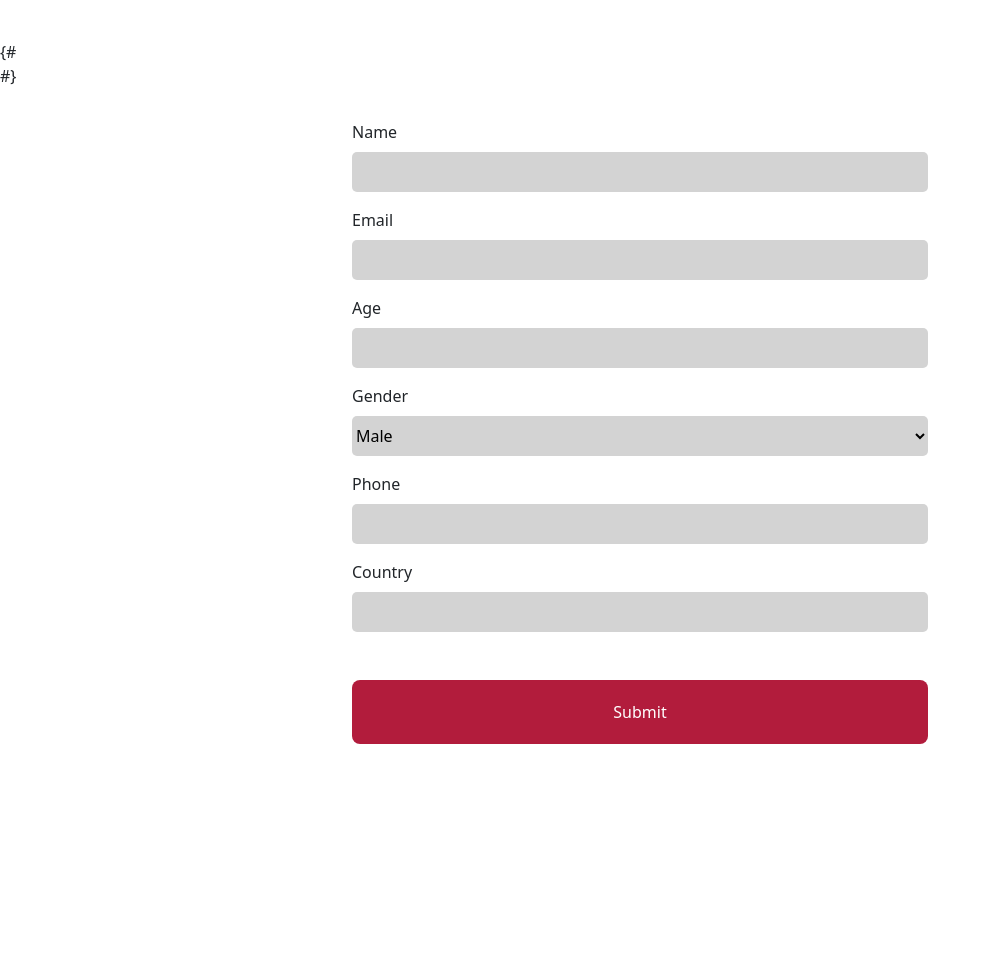
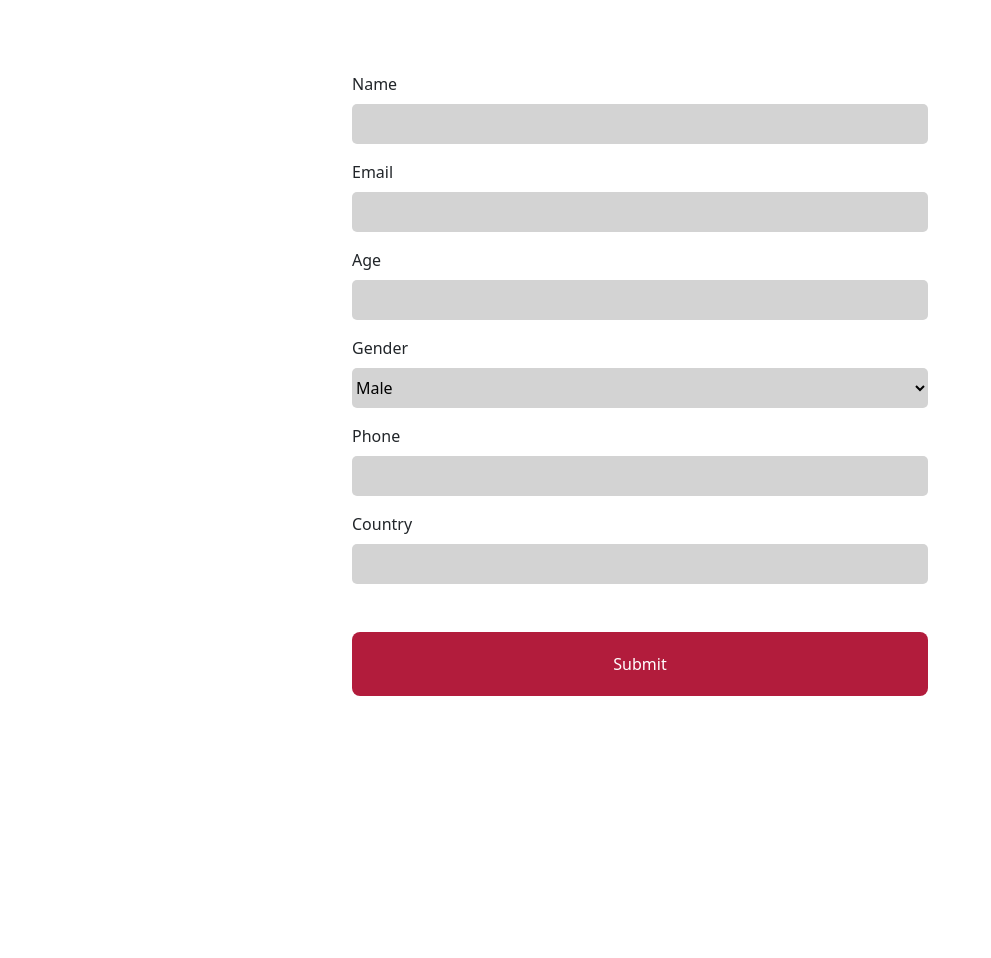
Before and after one commit to RH0IS/GENIO-TECH, a Django app: page /student_form/ in a window 1280 px wide. Shown: the part 256-1214 px from the top of the page, without its empty margins (0-991 px from the left). Run offline with Django 4.2, Linux system fonts and the light colour scheme; some libraries are stand-ins or nearby versions.

Commit message:
Update student_form.html

```diff
--- a/templates/genioapp/student_form.html
+++ b/templates/genioapp/student_form.html
@@ -1,26 +1,26 @@
 {% extends 'genioapp/base0.html' %} {% load static %} {% block content %}
-<body>
-  {#
-  <div class="form">
-    #}
+  <body>
+
+
+
     <section class="section-register">
       <div class="student-form-container">
         <form method="post" action="{% url 'genioapp:student_form' %}">
           {% csrf_token %} {% for field in form %}
 
-          <label for="{{ field.id_for_label }}" class="form-label"
+            <label for="{{ field.id_for_label }}" class="form-label"
             >{{ field.label }}</label
-          >
+              >
 
-          {{ field }} {% endfor %}
+              {{ field }} {% endfor %}
 
           <button class="btn-primary" type="submit">Submit</button>
         </form>
       </div>
     </section>
 
-    {#
-  </div>
-  #}
-</body>
+
+
+
+  </body>
 {% endblock %}
```
